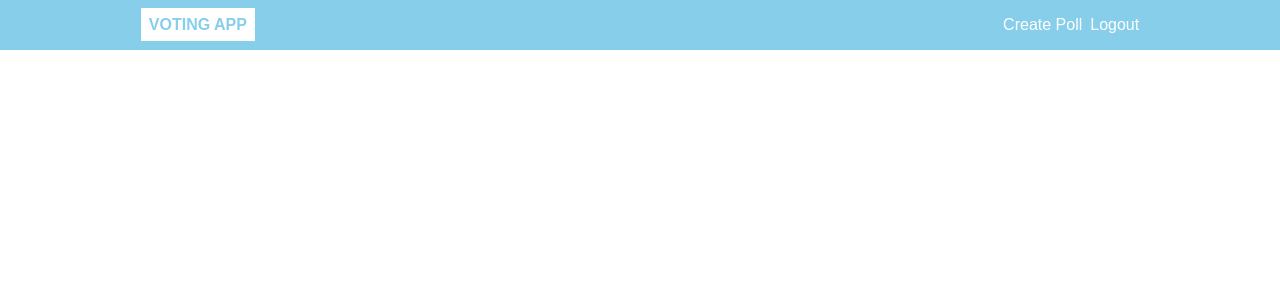
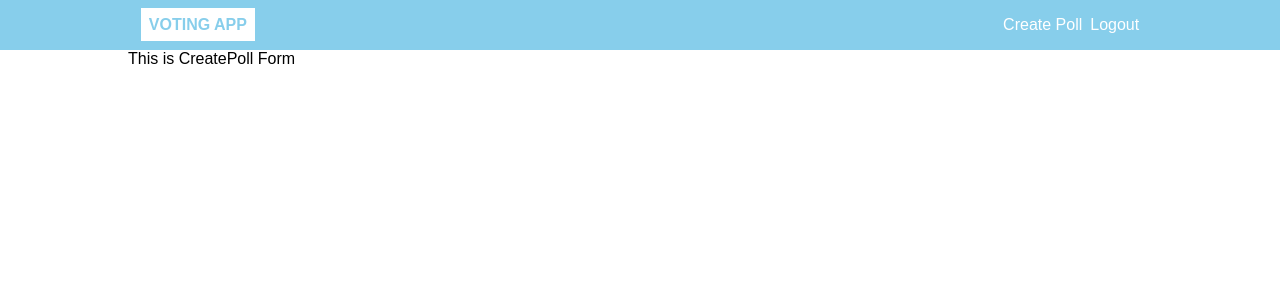
Before and after one commit to ngovanhuong94/fullstack-voting-app, a React (Create React App) app in the folder client/: page /polls/new in a window 1280 px wide. Shown: the top 300 px of the page. Built offline with nearby package versions, Linux system fonts and the light colour scheme; sample sign-in values are in the browser's storage.

Commit message:
create simple create poll component

```diff
--- a/client/src/components/Auth.js
+++ b/client/src/components/Auth.js
@@ -11,11 +11,7 @@ class Auth extends React.Component {
             password: ''
         }
     }
-    componentDidUpdate() {
-        if (this.props.isAuthenticated) {
-            this.props.history.push('/')
-        }
-    }
+
     handleChange = (e) => { this.setState({ [e.target.name]: e.target.value })}
     handleSubmit = (e) => {
         e.preventDefault()
@@ -23,6 +19,7 @@ class Auth extends React.Component {
         const { authType } = this.props
         this.props.authUser(authType || 'login', { username, password })
     }
+
     render () {
         const { username, password } = this.state
         return (
@@ -57,8 +54,6 @@ class Auth extends React.Component {
     }
 }
 
-const mapStateToProps = (state) => ({
-    isAuthenticated: state.auth.isAuthenticated
-})
 
-export default connect(mapStateToProps, { authUser })(withRouter(Auth))
+
+export default connect(null, { authUser })(withRouter(Auth))
--- /dev/null
+++ b/client/src/components/CreatePoll.js
@@ -0,0 +1,15 @@
+import React from 'react'
+
+
+
+class CreatePoll extends React.Component {
+    render () {
+        return (
+            <div>
+                This is CreatePoll Form
+            </div>
+        )
+    }
+}
+
+export default CreatePoll
--- a/client/src/containers/Navbar.js
+++ b/client/src/containers/Navbar.js
@@ -20,7 +20,7 @@ class Navbar extends React.Component {
                         { isAuthenticated
                             ? (
                                 <li>
-                                    <NavLink className="navbar-item" to="/">Create Poll</NavLink>
+                                    <NavLink className="navbar-item" to="/polls/new">Create Poll</NavLink>
                                     <NavLink
                                         onClick={this.handleLogout}
                                         className="navbar-item"
--- a/client/src/containers/RouteViews.js
+++ b/client/src/containers/RouteViews.js
@@ -1,26 +1,34 @@
 import React from 'react'
 import { Switch, Route } from 'react-router-dom'
-
+import { connect } from 'react-redux'
 // pages
 import Home from '../pages/Home'
 import AuthPage from '../pages/AuthPage'
+import CreatePollPage from '../pages/CreatePollPage'
 
-const RouteViews = () => (
+const RouteViews = ({ auth }) => (
     <main className="container">
         <Switch>
             <Route exact path="/" component={Home} />
             <Route
                 exact
                 path="/login"
-                render={() => <AuthPage authType="login" />}
+                render={() => <AuthPage authType="login" isAuthenticated={auth.isAuthenticated}  />}
             />
             <Route
                 exact
                 path="/register"
-                render={() => <AuthPage authType="register" />}
+                render={() => <AuthPage authType="register" isAuthenticated={auth.isAuthenticated} />}
+            />
+            <Route
+                exact
+                path="/polls/new"
+                render={() => <CreatePollPage isAuthenticated={auth.isAuthenticated} />}
             />
         </Switch>
     </main>
 )
 
-export default RouteViews
+const mapStateToProps = (state) => ({ auth: state.auth })
+
+export default connect(mapStateToProps)(RouteViews)
--- a/client/src/pages/AuthPage.js
+++ b/client/src/pages/AuthPage.js
@@ -1,9 +1,11 @@
 import React from 'react'
+import { Redirect } from 'react-router-dom'
 import Auth from '../components/Auth'
 import ErrorMessage from '../components/ErrorMessage'
 
-class AuthPage extends React.Component {
-    render () {
+const AuthPage =  ({ isAuthenticated }) => {
+    if (isAuthenticated) return <Redirect to="/" />
+
     return (
         <div>
             <ErrorMessage />
@@ -11,6 +13,5 @@ class AuthPage extends React.Component {
         </div>
     )
 }
-}
 
 export default AuthPage
--- /dev/null
+++ b/client/src/pages/CreatePollPage.js
@@ -0,0 +1,15 @@
+import React from 'react'
+import {Redirect} from 'react-router-dom'
+import CreatePoll from '../components/CreatePoll'
+
+const CreatePollPage = ({ isAuthenticated }) => {
+    if (!isAuthenticated) return <Redirect to="/login" />
+
+    return (
+        <div>
+            <CreatePoll />
+        </div>
+    )
+}
+
+export default CreatePollPage
```
Lines whose indentation alone changed are shown as unchanged.
